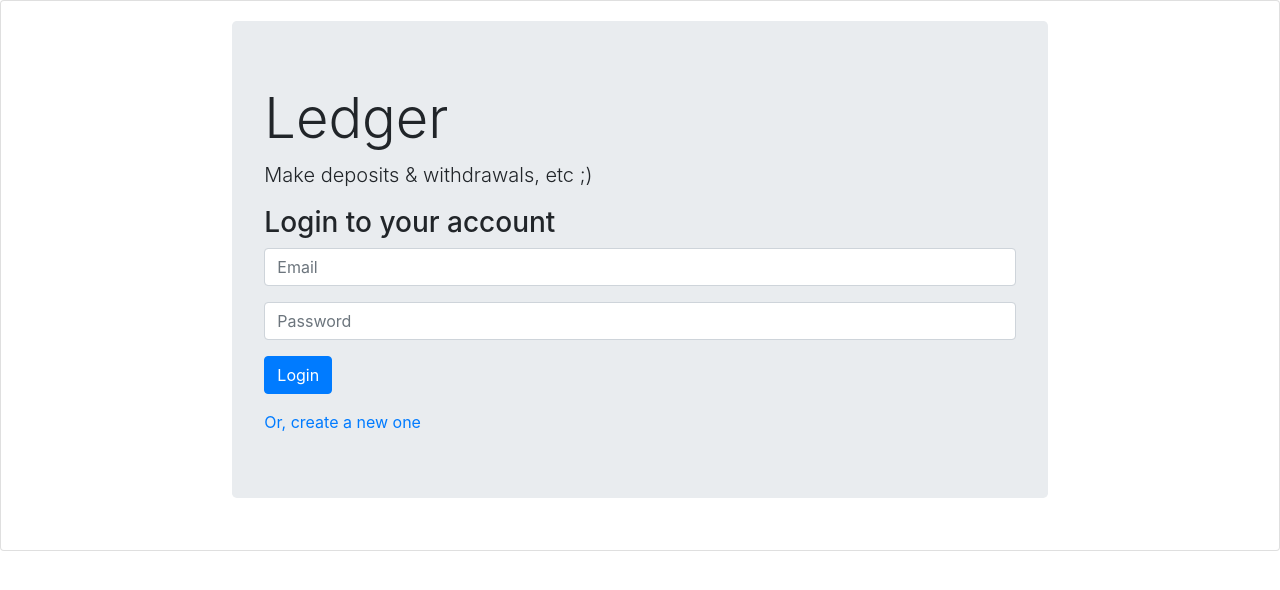
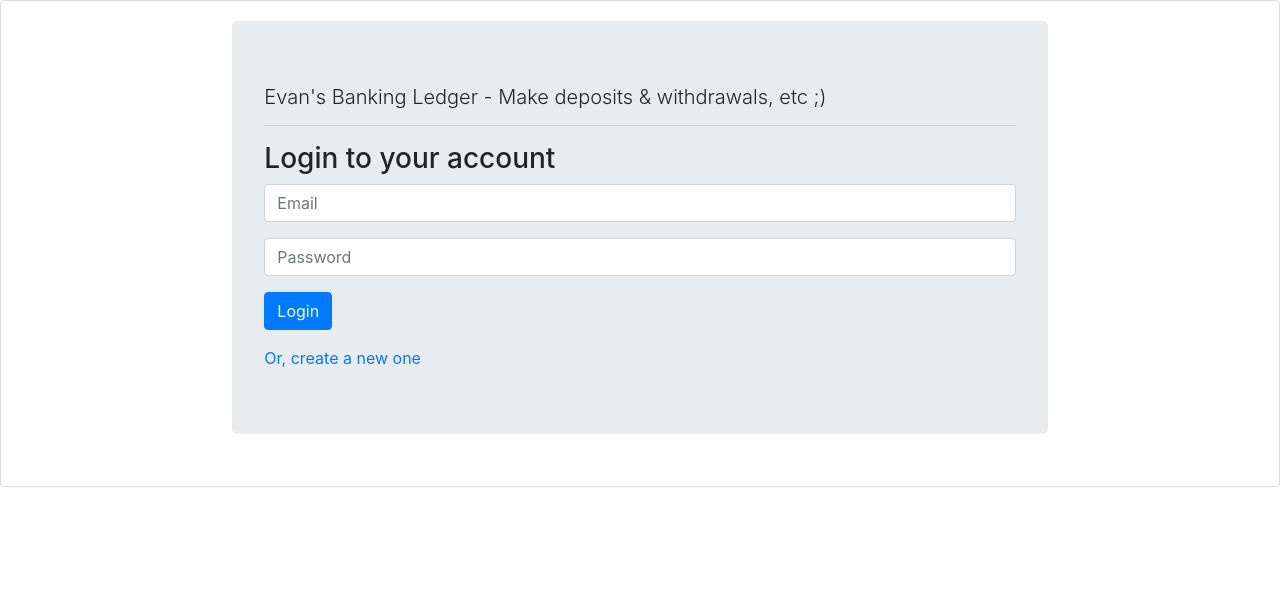
Before and after one commit to evtolley/BankingLedger, an Angular app in the folder AngularApp/: page / in a window 1280 px wide. Shown: the top 590 px of the page. Built offline with nearby package versions, Linux system fonts and the light colour scheme.

Commit message:
small changes to app header styling

```diff
--- a/AngularApp/src/app/app.component.html
+++ b/AngularApp/src/app/app.component.html
@@ -4,8 +4,8 @@
             <div class="col-md-2"></div>
             <div class=col-md-8>
                 <div class="jumbotron">
-                    <h1 class="display-4">Ledger</h1>
-                    <p class="lead"> Make deposits & withdrawals, etc ;)</p>
+                    <h3 class="lead"> Evan's Banking Ledger - Make deposits & withdrawals, etc ;)</h3>
+                    <hr />
                     <router-outlet></router-outlet>
                 </div>
             </div>
```
